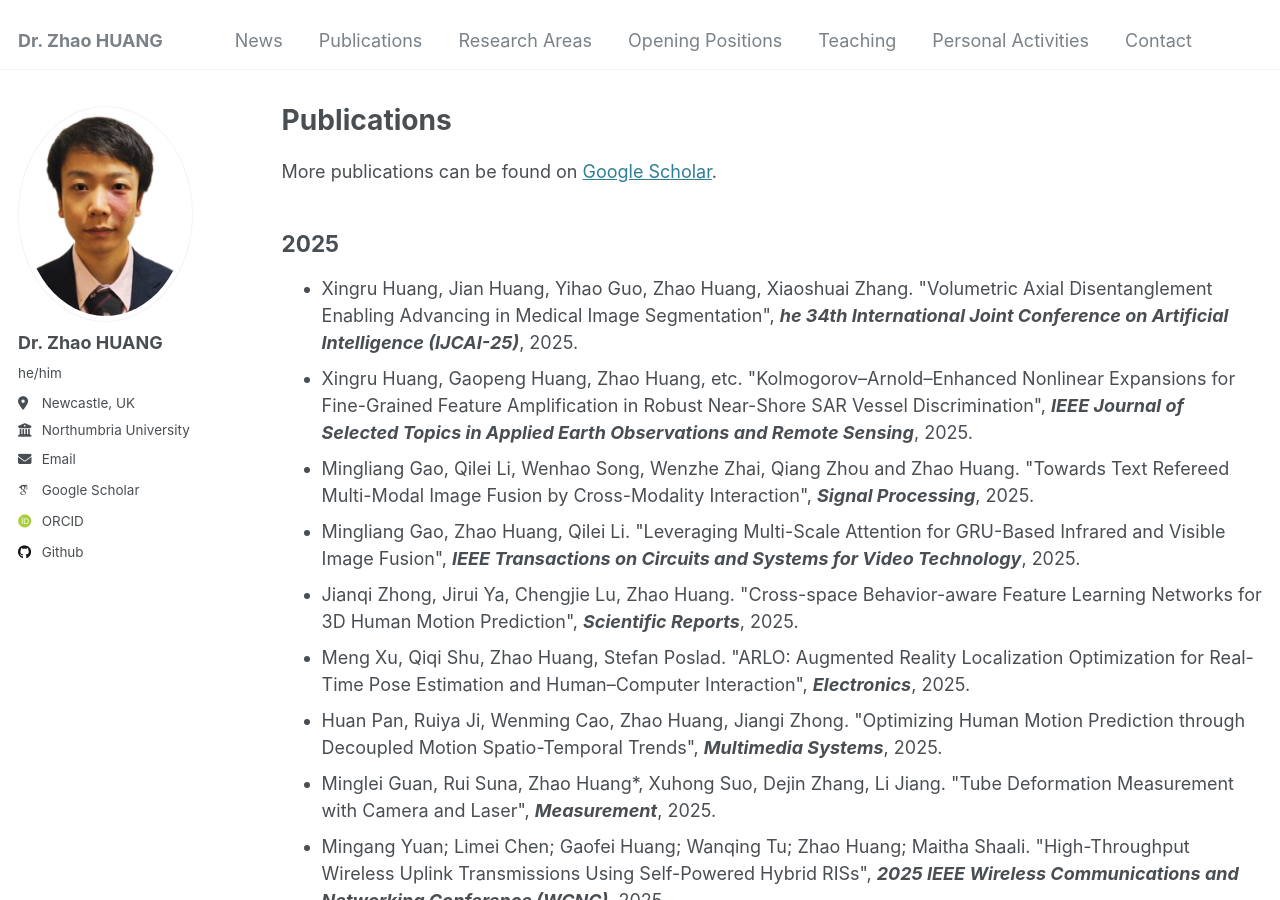
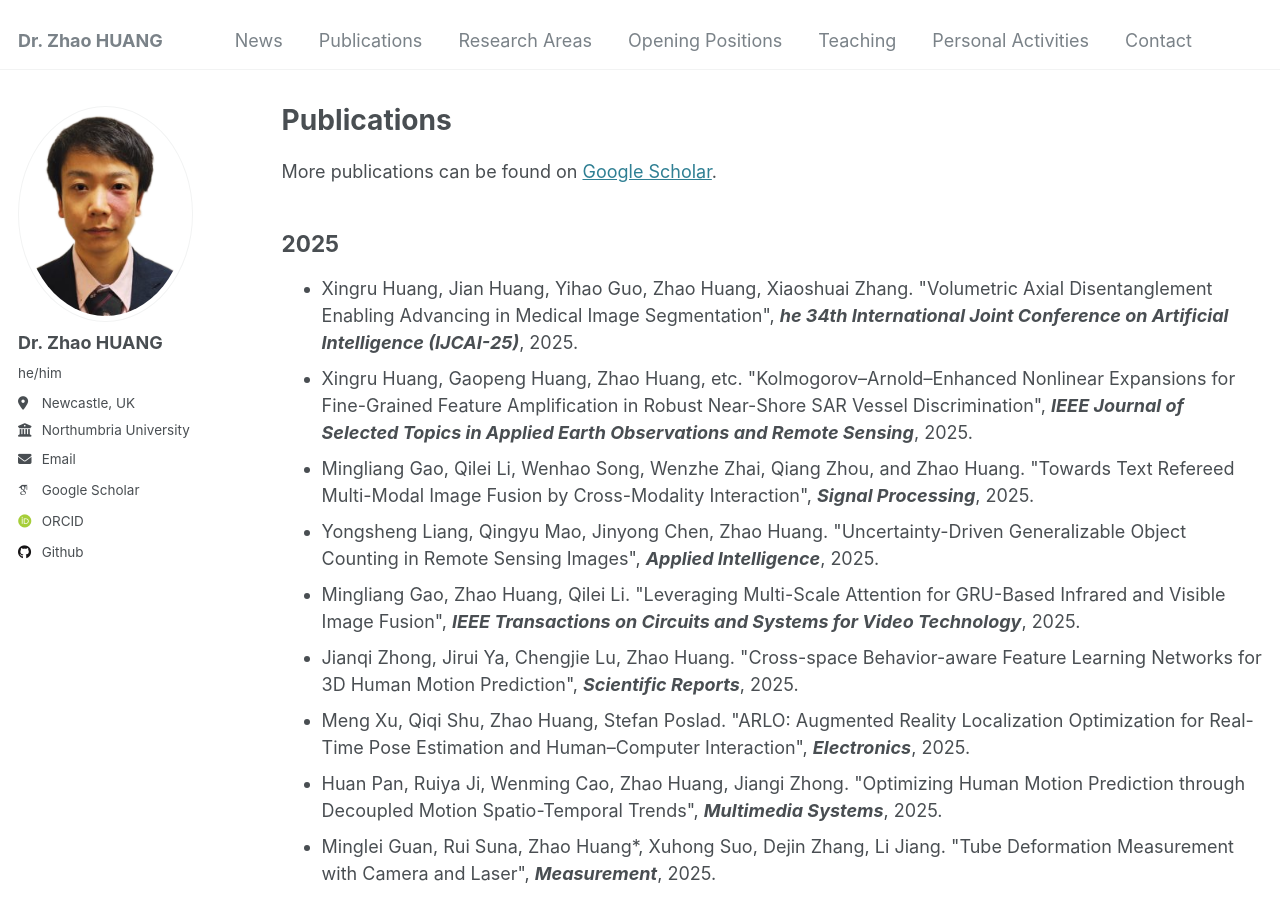
Before and after one commit to ZZ2020zz/ZZ2020zz.github.io, a Jekyll site: the page built from _pages/publications.html, in a window 1280 px wide and 900 px high. Built offline with Jekyll 4.4.1, drawn with Linux system fonts in a browser that asks for light colours; some web fonts are replaced.

Commit message:
Update publications.html

```diff
--- a/_pages/publications.html
+++ b/_pages/publications.html
@@ -25,8 +25,10 @@ author_profile: true
                     <em style="font-style: italic; font-weight: bold;"> he 34th International Joint Conference on Artificial Intelligence (IJCAI-25)</em>, 2025.</li>
                 <li>Xingru Huang, Gaopeng Huang, Zhao Huang, etc. "Kolmogorov–Arnold–Enhanced Nonlinear Expansions for Fine-Grained Feature Amplification in Robust Near-Shore SAR Vessel Discrimination",
                     <em style="font-style: italic; font-weight: bold;"> IEEE Journal of Selected Topics in Applied Earth Observations and Remote Sensing</em>, 2025.</li>
-                <li>Mingliang Gao, Qilei Li, Wenhao Song, Wenzhe Zhai, Qiang Zhou and Zhao Huang. "Towards Text Refereed Multi-Modal Image Fusion by Cross-Modality Interaction",
+                <li>Mingliang Gao, Qilei Li, Wenhao Song, Wenzhe Zhai, Qiang Zhou, and Zhao Huang. "Towards Text Refereed Multi-Modal Image Fusion by Cross-Modality Interaction",
                     <em style="font-style: italic; font-weight: bold;"> Signal Processing</em>, 2025.</li>
+                <li>Yongsheng Liang, Qingyu Mao, Jinyong Chen, Zhao Huang. "Uncertainty-Driven Generalizable Object Counting in Remote Sensing Images",
+                    <em style="font-style: italic; font-weight: bold;"> Applied Intelligence</em>, 2025.</li>
                 <li>Mingliang Gao, Zhao Huang, Qilei Li. "Leveraging Multi-Scale Attention for GRU-Based Infrared and Visible Image Fusion",
                     <em style="font-style: italic; font-weight: bold;">IEEE Transactions on Circuits and Systems for Video Technology</em>, 2025.</li>
                 <li>Jianqi Zhong, Jirui Ya, Chengjie Lu, Zhao Huang. "Cross-space Behavior-aware Feature Learning Networks for 3D Human Motion Prediction",
```
